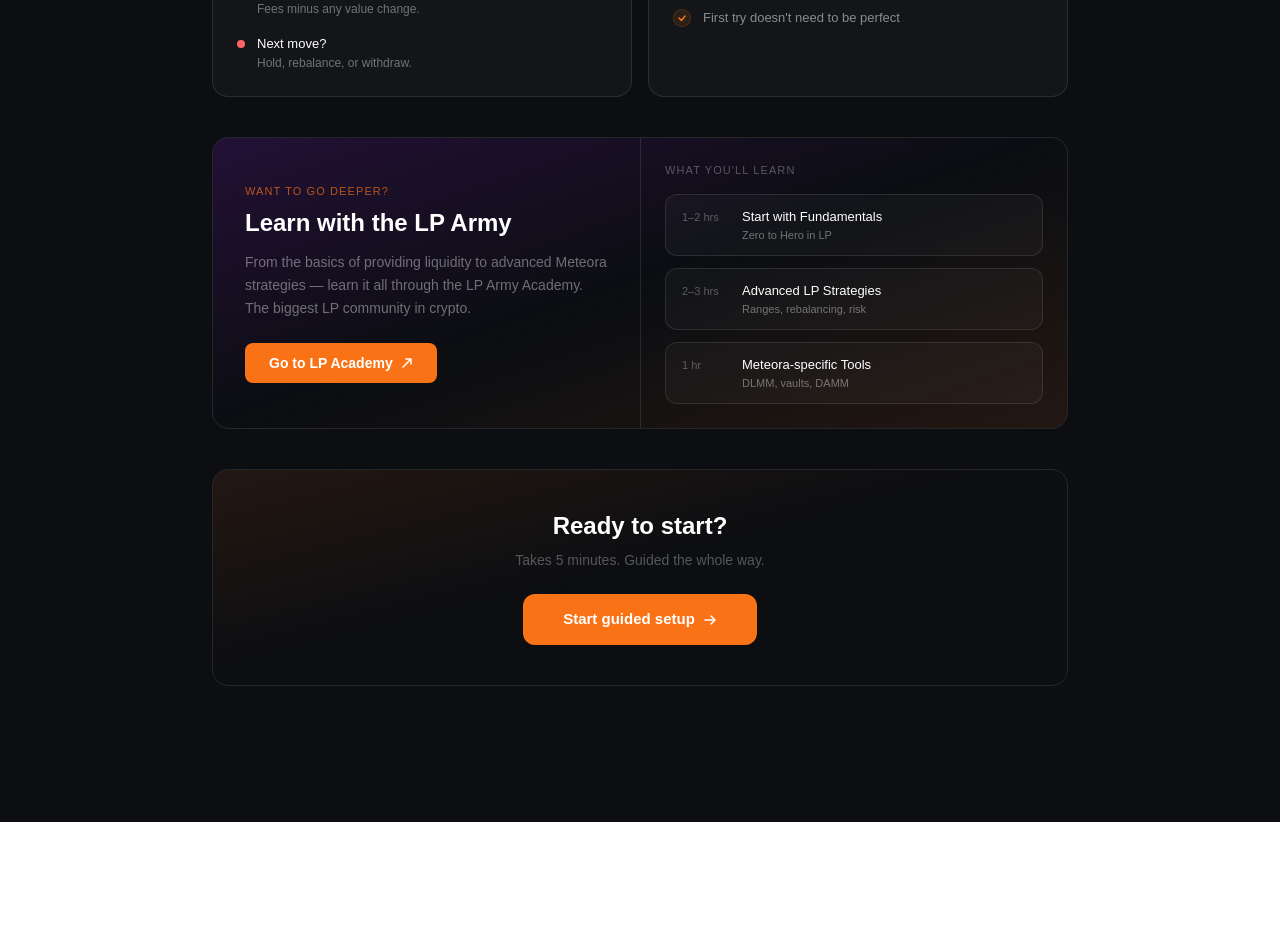
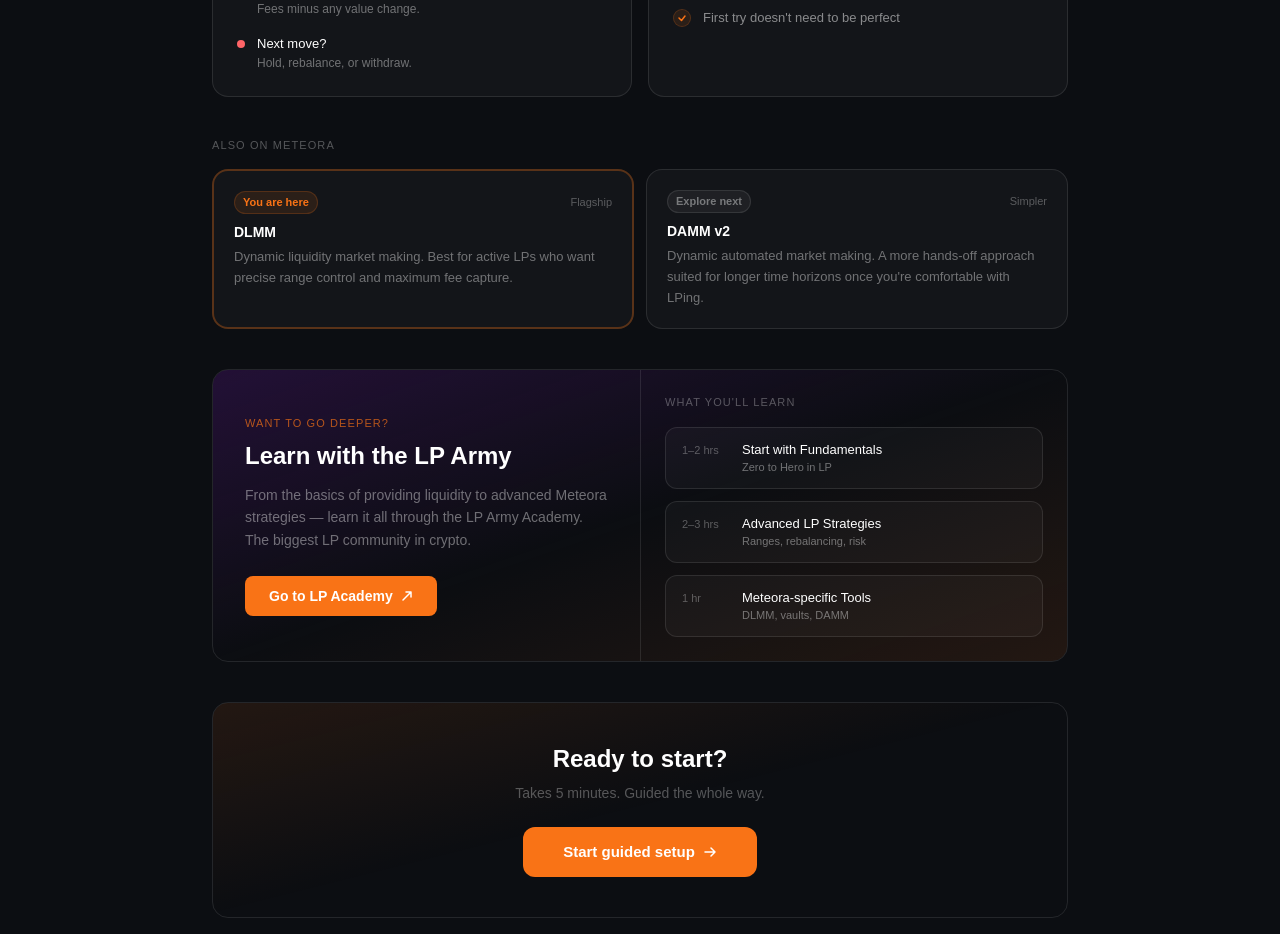
Before and after one commit to zaikshev88/meteora-starter, a Next.js app: page / in a window 1280 px wide. Shown: the part 2460-3394 px from the top of the page. Before the commit the page ends 3282 px from the top, so only its background shows below. Built offline with nearby package versions, Linux system fonts and the light colour scheme.

Commit message:
Add DAMM v2

```diff
--- a/app/page.tsx
+++ b/app/page.tsx
@@ -234,6 +234,31 @@
           </div>
         </div>
 
+        {/* ── Also on Meteora ── */}
+        <div className="my-10">
+          <p className="text-[11px] font-medium text-white/30 uppercase tracking-widest mb-4">Also on Meteora</p>
+          <div className="grid grid-cols-1 sm:grid-cols-2 gap-3">
+            {/* DLMM */}
+            <div className="bg-white/[0.03] border-2 border-[#F97316]/30 rounded-2xl p-5">
+              <div className="flex items-center justify-between mb-2">
+                <span className="text-[11px] font-semibold px-2 py-0.5 rounded-full bg-[#F97316]/10 text-[#F97316] border border-[#F97316]/20">You are here</span>
+                <span className="text-[11px] text-white/30">Flagship</span>
+              </div>
+              <h3 className="text-sm font-bold text-white mb-1">DLMM</h3>
+              <p className="text-[13px] text-white/40 leading-relaxed">Dynamic liquidity market making. Best for active LPs who want precise range control and maximum fee capture.</p>
+            </div>
+            {/* DAMM v2 */}
+            <div className="bg-white/[0.03] border border-white/10 rounded-2xl p-5 hover:border-white/20 transition-colors">
+              <div className="flex items-center justify-between mb-2">
+                <span className="text-[11px] font-semibold px-2 py-0.5 rounded-full bg-white/5 text-white/40 border border-white/10">Explore next</span>
+                <span className="text-[11px] text-white/30">Simpler</span>
+              </div>
+              <h3 className="text-sm font-bold text-white mb-1">DAMM v2</h3>
+              <p className="text-[13px] text-white/40 leading-relaxed">Dynamic automated market making. A more hands-off approach suited for longer time horizons once you're comfortable with LPing.</p>
+            </div>
+          </div>
+        </div>
+
         {/* ── LP Army / Academy ── */}
         <div className="relative rounded-2xl overflow-hidden border border-white/10 my-10">
           <div className="absolute inset-0 bg-gradient-to-br from-purple-900/30 via-transparent to-[#F97316]/10 pointer-events-none" />
```
